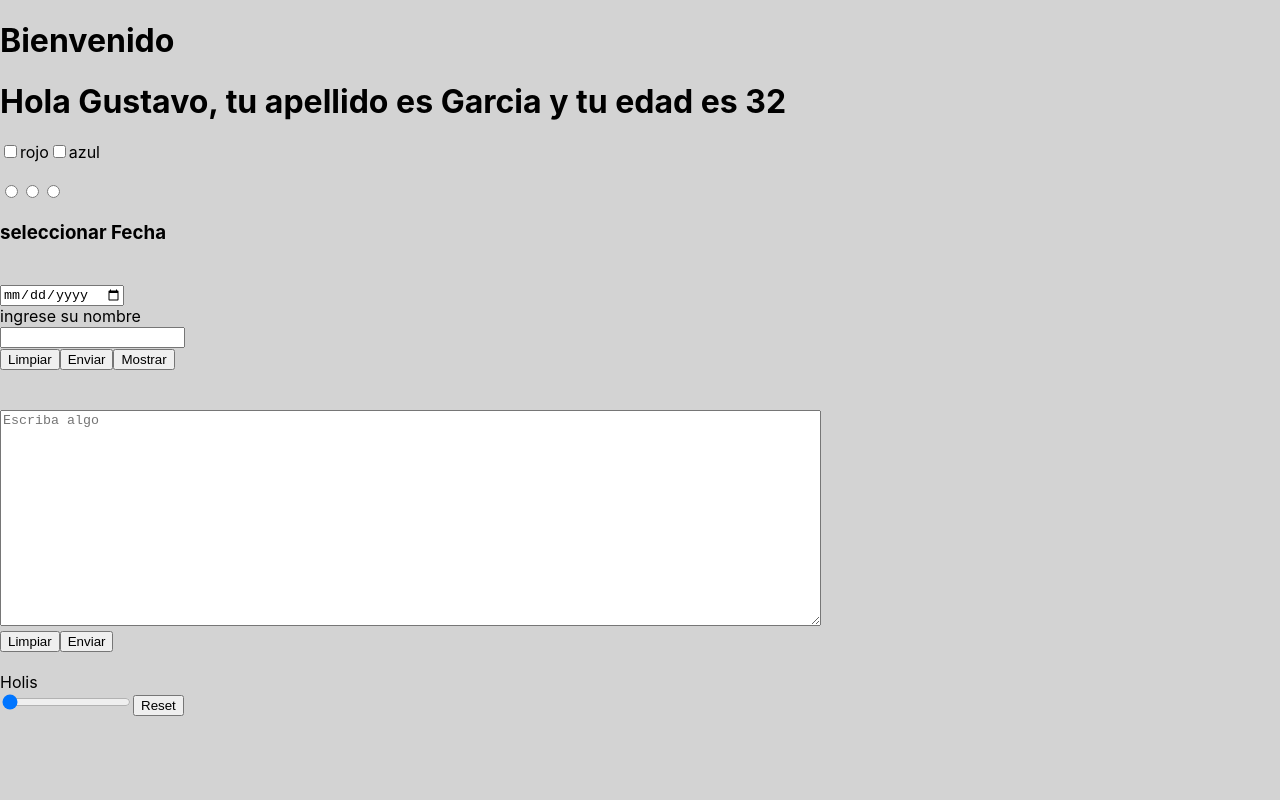
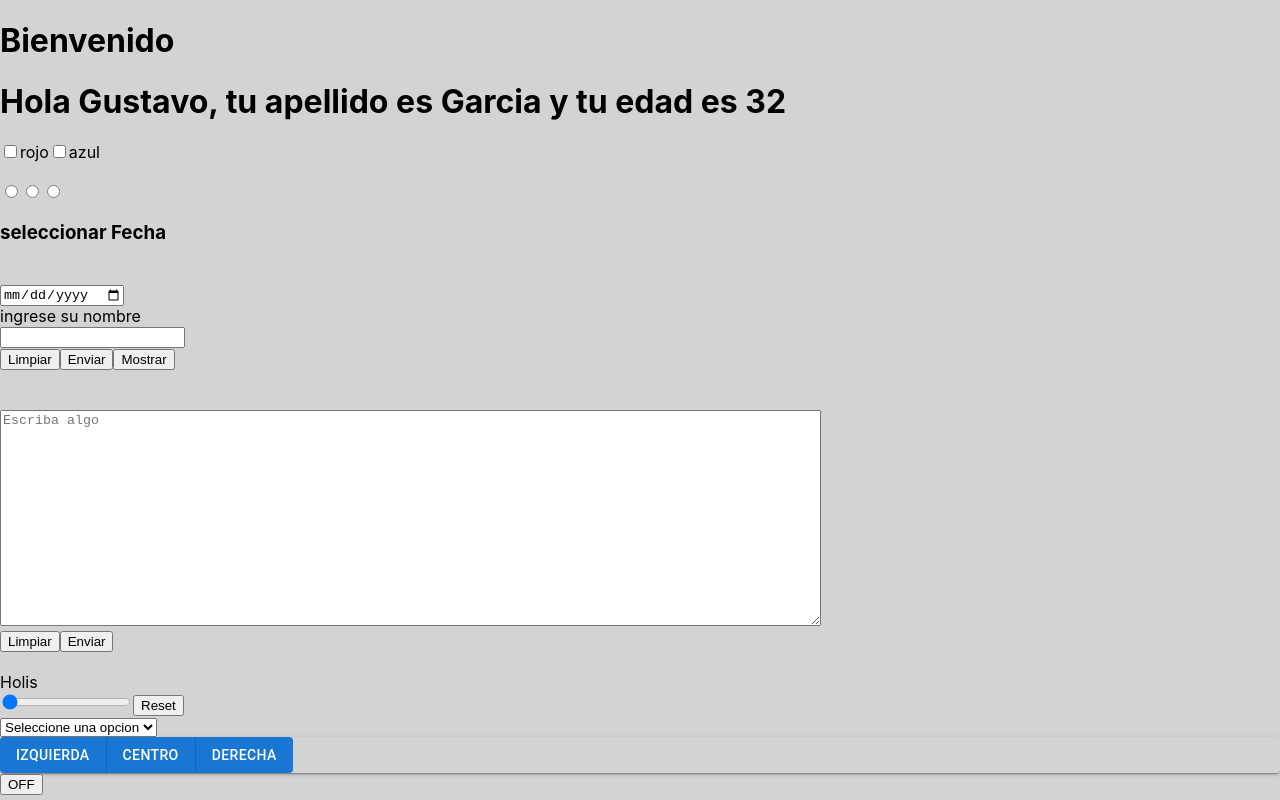
Before and after one commit to GustiGarcia/widgets_progra_3, a React (Create React App) app: page / in a window 1280 px wide. Built offline with nearby package versions, Linux system fonts and the light colour scheme.

Commit message:
subiendo Switchbutton, DropDown y Buttongroup

```diff
--- a/package.json
+++ b/package.json
@@ -3,6 +3,9 @@
   "version": "0.1.0",
   "private": true,
   "dependencies": {
+    "@emotion/react": "^11.11.1",
+    "@emotion/styled": "^11.11.0",
+    "@mui/material": "^5.13.6",
     "@testing-library/jest-dom": "^5.16.5",
     "@testing-library/react": "^13.4.0",
     "@testing-library/user-event": "^13.5.0",
--- a/src/App.tsx
+++ b/src/App.tsx
@@ -8,7 +8,9 @@ import { InputDate } from "./components/Widgets/InputDate";
 import { InputText } from "./components/Widgets/InputText";
 import { InputTextArea } from "./components/Widgets/InputTextArea";
 import { InputSlider } from "./components/Widgets/InputSlider";
-
+import { DropDown } from "./components/Widgets/DropDown";
+import { ButtonGroupWid } from "./components/Widgets/ButtonGroupWid";
+import { SwitchButtonApply } from "./components/SwitchButtonApply";
 
 const App: React.FC = () => {
   return (
@@ -29,8 +31,9 @@ const App: React.FC = () => {
       <InputText label="ingrese su nombre"/>
       <InputTextArea PlaceHolder="Escriba algo" Cols={100} Rows={14} />
       <InputSlider Max={10} Min={0} Label="Holis"/>
-
-
+      <DropDown/>
+      <ButtonGroupWid/>
+      <SwitchButtonApply/>
     </div>
   );
 };
--- /dev/null
+++ b/src/components/SwitchButtonApply.tsx
@@ -0,0 +1,15 @@
+import React, { useState } from 'react';
+import { SwitchButton } from './Widgets/Switchbutton';
+export const SwitchButtonApply: React.FC = () => {
+  const [isOn, setIsOn] = useState(false);
+
+  const handleToggle = () => {
+    setIsOn(!isOn);
+  };
+
+  return (
+    <div>
+      <SwitchButton on={isOn} onToggle={handleToggle} />
+    </div>
+  );
+};
--- /dev/null
+++ b/src/components/Widgets/ButtonGroupWid.tsx
@@ -0,0 +1,18 @@
+import React, { useState } from 'react';
+import {Stack, Button, ButtonGroup} from '@mui/material';
+
+export const ButtonGroupWid = () => {
+
+    return (
+        <div>
+            <Stack>
+            <ButtonGroup variant="contained">
+                <Button>Izquierda</Button>
+                <Button>Centro</Button>
+                <Button>Derecha</Button>
+            </ButtonGroup>
+            </Stack>
+        </div>
+
+    )
+}
--- /dev/null
+++ b/src/components/Widgets/DropDown.tsx
@@ -0,0 +1,20 @@
+import React, { useState } from 'react';
+
+export const DropDown = () => {
+  const [opcion, setSeleccion] = useState('');
+
+  const handleChange = (event: { target: { value: React.SetStateAction<string>; }; }) => {
+    setSeleccion(event.target.value);
+  };
+
+  return (
+    <div>
+      <select value={opcion} onChange={handleChange}>
+        <option value="">Seleccione una opcion</option>
+        <option value="opcion1">Opción 1</option>
+        <option value="opcion2">Opción 2</option>
+        <option value="opcion3">Opción 3</option>
+      </select>
+    </div>
+  );
+};
--- /dev/null
+++ b/src/components/Widgets/SwitchButton.tsx
@@ -0,0 +1,18 @@
+import React, { useState } from 'react';
+
+type SwitchButtonProps = {
+  on: boolean;
+  onToggle: () => void;
+};
+
+export const SwitchButton: React.FC<SwitchButtonProps> = ({ on, onToggle }) => {
+  const handleClick = () => {
+    onToggle();
+  };
+
+  return (
+    <button onClick={handleClick}>
+      {on ? 'ON' : 'OFF'}
+    </button>
+  );
+};
```
Also changed, not shown: 1 other file (tests, documents, lock files or other folders).
